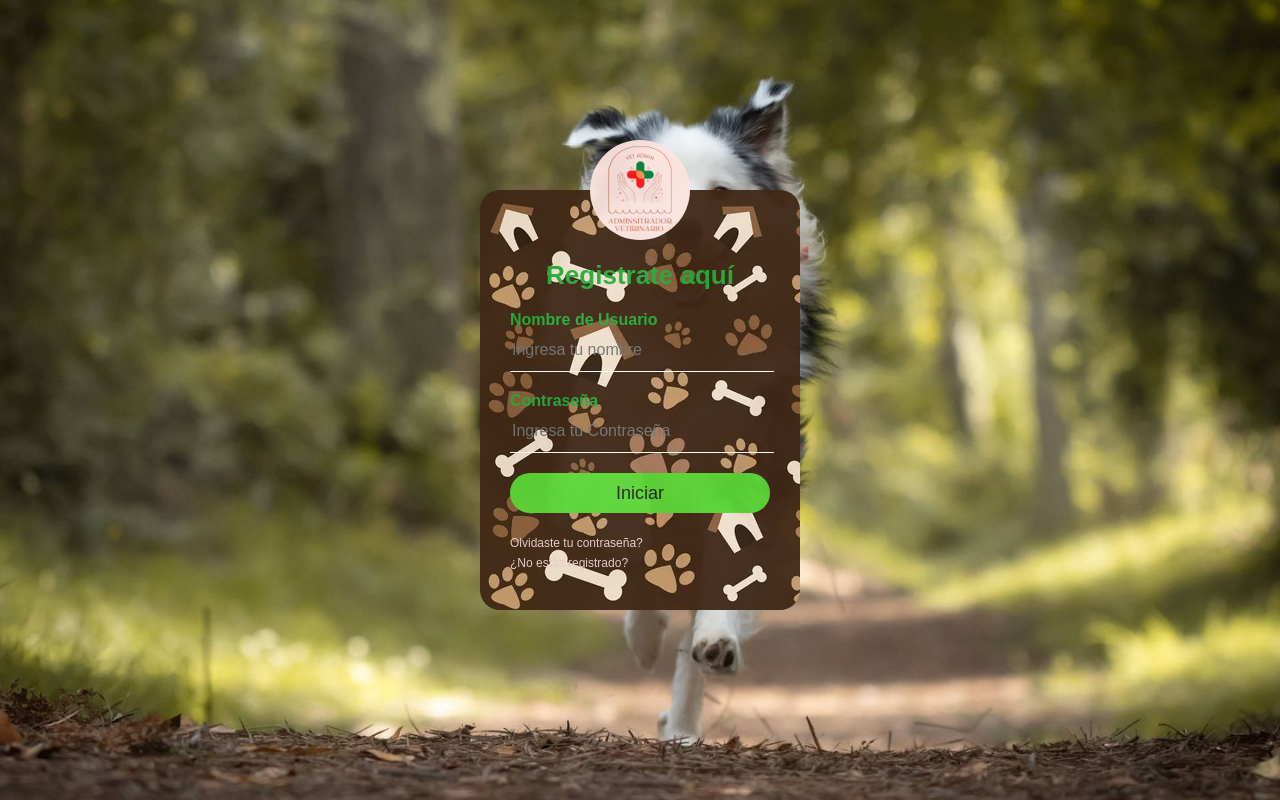
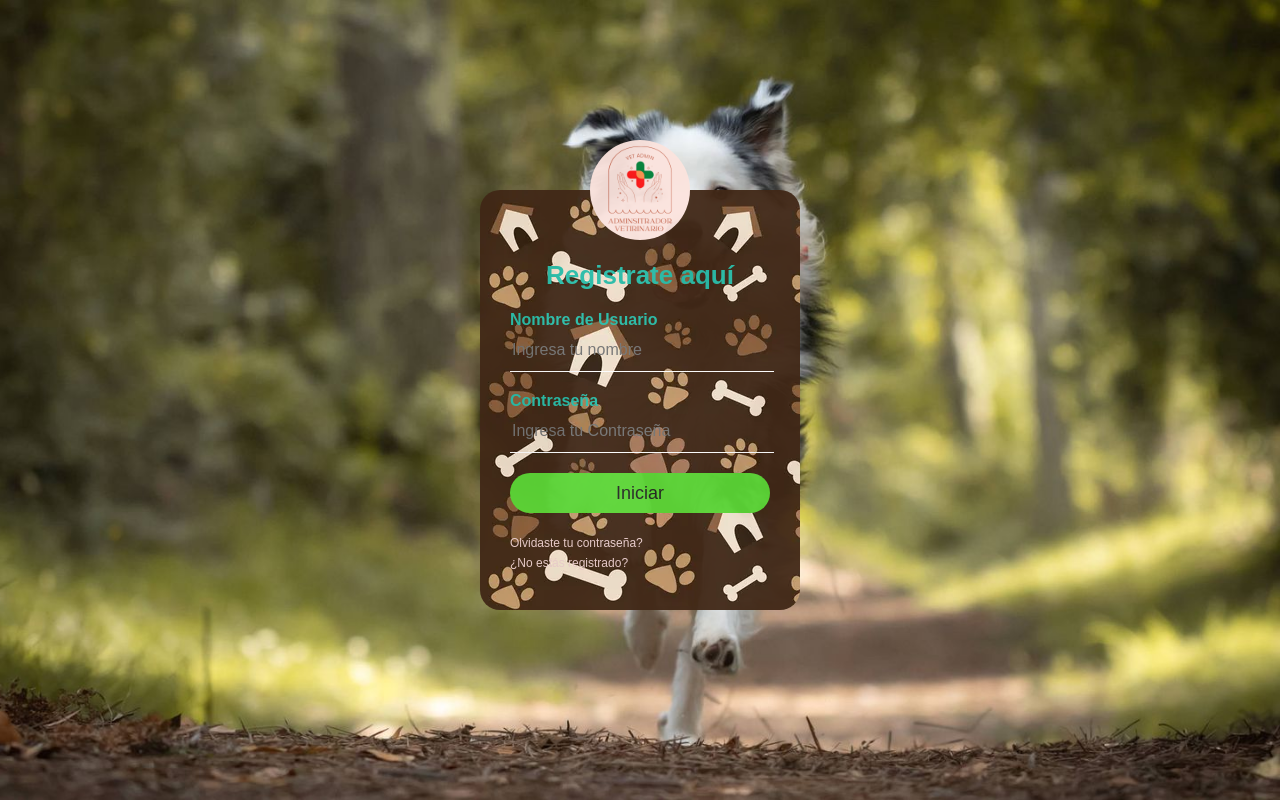
Before and after one commit to CamiloOrozco-dev/Zooadmin., a PHP site: page /login.html in a window 1280 px wide. Run offline with PHP 8.4, Linux system fonts and the light colour scheme.

Commit message:
Cambio de color en el label

```diff
--- a/Vetadmin/master.css
+++ b/Vetadmin/master.css
@@ -13,7 +13,7 @@ body {
     background-image: url(/img/loginbar.jpg);
     filter:alpha(opacity=95);
     -moz-opacity:.95;opacity:.95;
-    color: rgb(39, 172, 57);
+    color: rgb(41, 189, 169);
     top: 50%;
     left: 50%;
     position: absolute;
```
